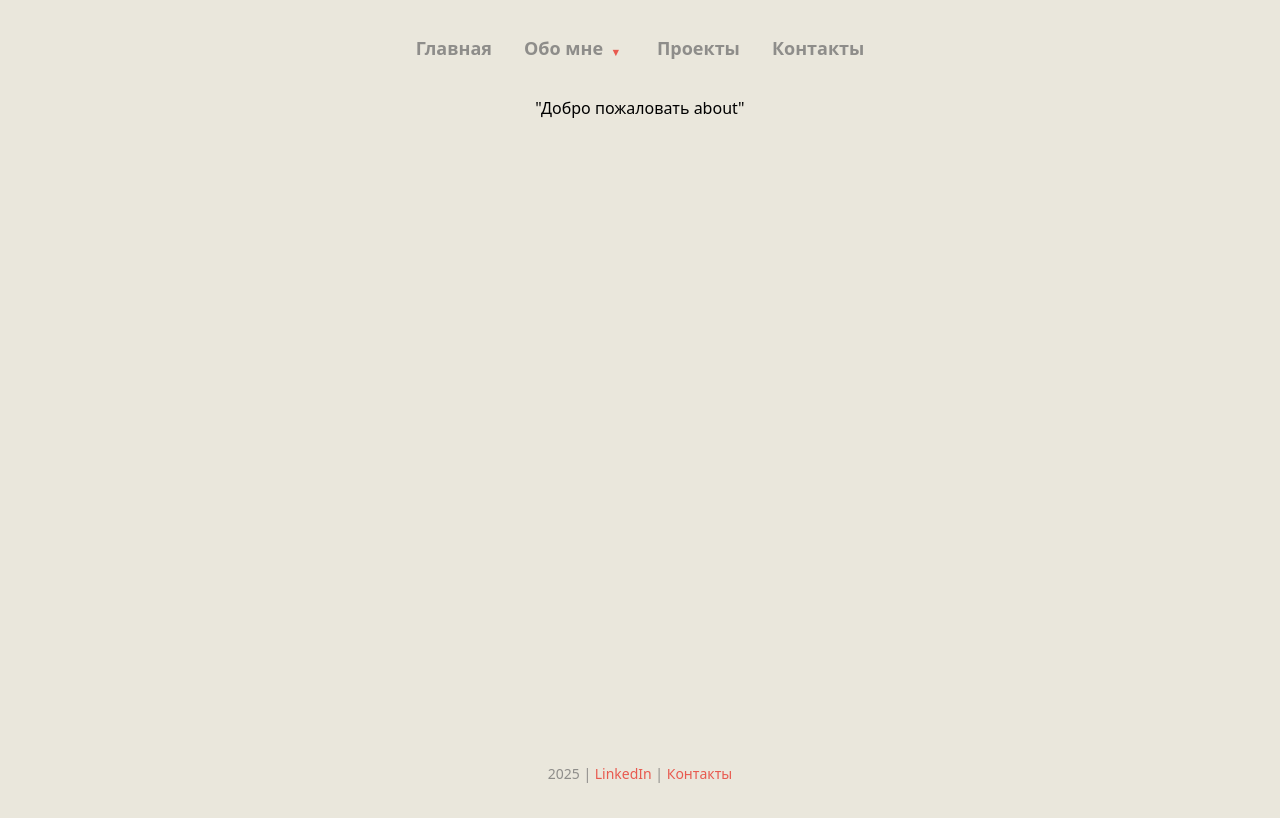
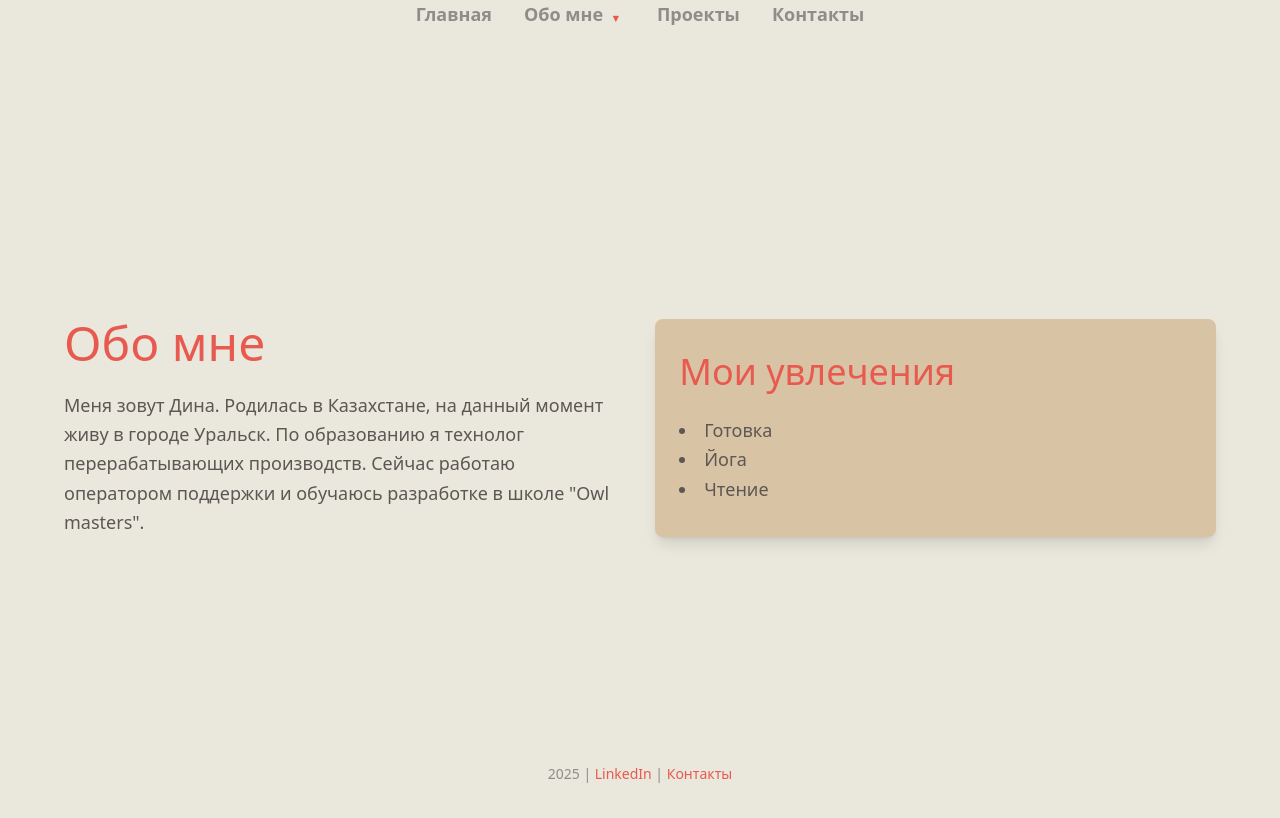
Before and after one commit to DinaTash/full-stack-dev, an Astro site in the folder myportfolio/: page /about in a window 1280 px wide. Built offline with nearby package versions, Linux system fonts and the light colour scheme; Astro itself is replaced by a stand-in of ours.

Commit message:
Добавлена информация в about.astro

```diff
--- a/myportfolio/src/pages/about.astro
+++ b/myportfolio/src/pages/about.astro
@@ -1,14 +1,28 @@
 ---
-import Header from "../components/Header.astro"
-import Footer from "../components/Footer.astro"
+import Header from "../components/Header.astro";
+import Footer from "../components/Footer.astro";
 import Layout from '../layouts/Layout.astro';
-
-// Welcome to Astro! Wondering what to do next? Check out the Astro documentation at https://docs.astro.build
-// Don't want to use any of this? Delete everything in this file, the `assets`, `components`, and `layouts` directories, and start fresh.
 ---
 
 <Layout>
-	<Header/>
-	<h1> "Добро пожаловать about" </h1>
-	<Footer/>
+  <Header />
+  <div class="flex justify-center items-center min-h-screen bg-[#EAE7DC] p-6">
+    <div class="flex flex-col md:flex-row max-w-6xl w-full space-y-6 md:space-y-0 md:space-x-8">
+      <div class="text-center md:text-left space-y-6 flex flex-col justify-center md:w-1/2">
+        <h1 class="text-5xl font-caveat text-[#E85A4F]">Обо мне</h1>
+        <p class="text-lg text-[#5C5753] font-sans leading-relaxed">
+          Меня зовут Дина. Родилась в Казахстане, на данный момент живу в городе Уральск. По образованию я технолог перерабатывающих производств. Сейчас работаю оператором поддержки и обучаюсь разработке в школе "Owl masters".
+        </p>
+      </div>
+      <div class="text-center md:text-left space-y-6 flex flex-col justify-center md:w-1/2 bg-[#D8C3A5] p-6 rounded-lg shadow-lg">
+        <h2 class="text-4xl font-caveat text-[#E85A4F]">Мои увлечения</h2>
+        <ul class="text-lg text-[#5C5753] font-sans leading-relaxed list-disc list-inside">
+          <li>Готовка</li>
+          <li>Йога</li>
+          <li>Чтение</li>
+        </ul>
+      </div>
+    </div>
+  </div>
+  <Footer />
 </Layout>
--- a/myportfolio/src/styles/global.css
+++ b/myportfolio/src/styles/global.css
@@ -1 +1,2 @@
+@import "@fontsource-variable/caveat";
 @import "tailwindcss";
```
